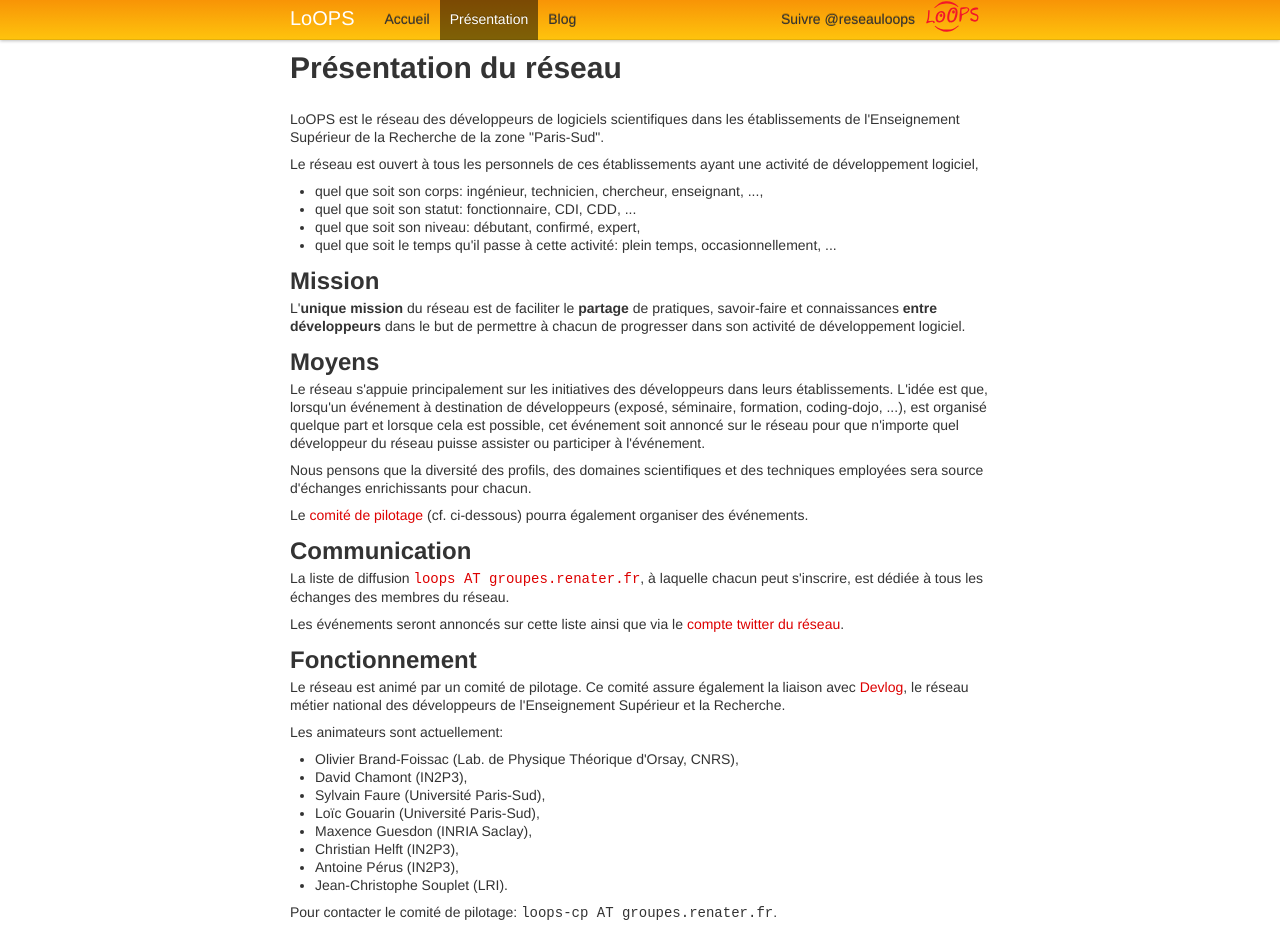
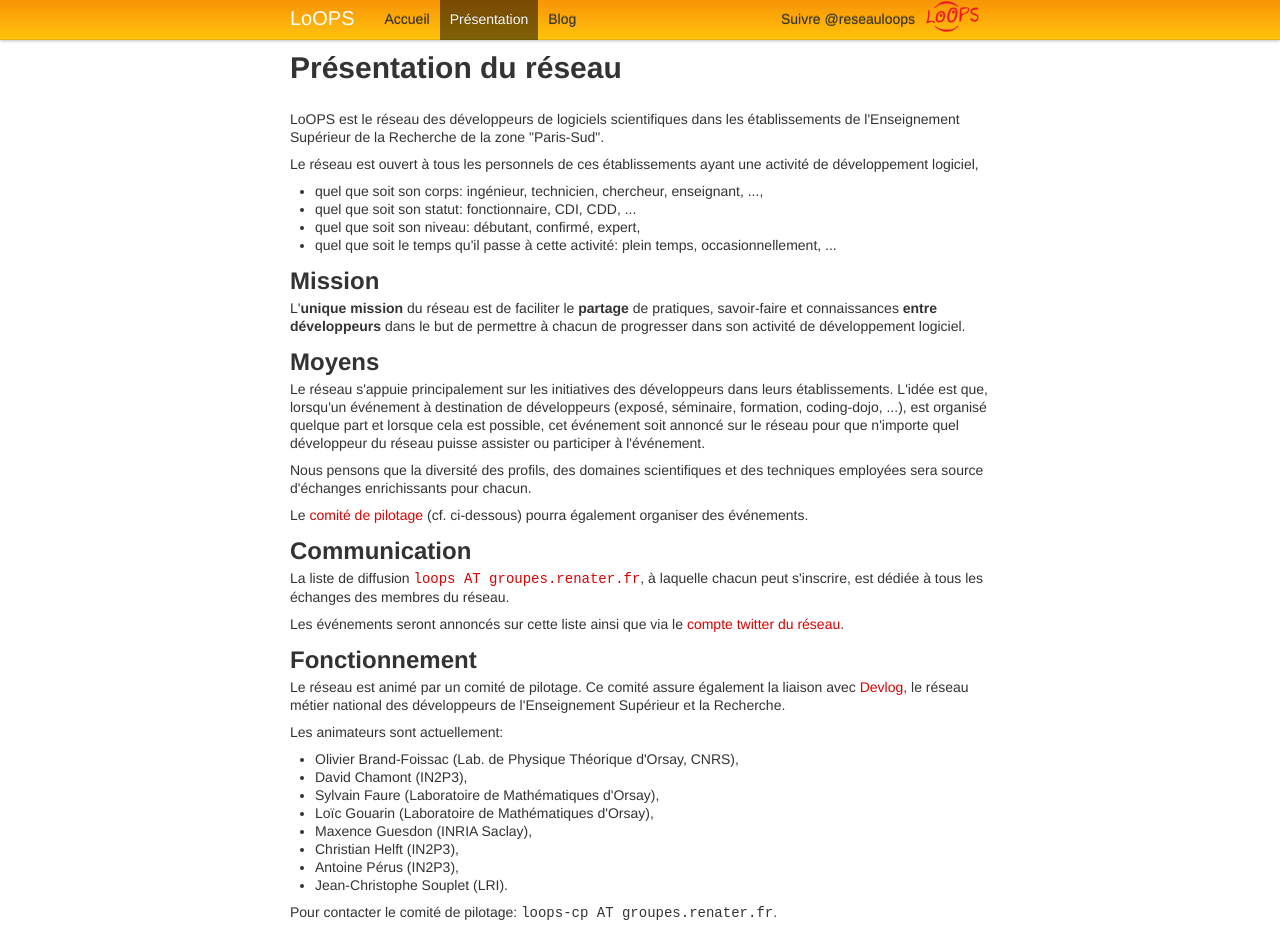
Before and after one commit to reseau-loops/reseau-loops.github.com, a Jekyll site: the page built from about.html, in a window 1280 px wide and 931 px high. Built offline with Jekyll 4.4.1, drawn with Linux system fonts in a browser that asks for light colours; Markdown is read by kramdown in place of the engine named in the settings; comment, search, counter and statistics services are not loaded.

Commit message:
fix: affiliation L. Gouarin et S. Faure

```diff
--- a/about.html
+++ b/about.html
@@ -73,8 +73,8 @@ Les animateurs sont actuellement:
 <ul>
 <li>Olivier Brand-Foissac (Lab. de Physique Théorique d'Orsay, CNRS),</li>
 <li>David Chamont (IN2P3),</li>
-<li>Sylvain Faure (Université Paris-Sud),</li>
-<li>Loïc Gouarin (Université Paris-Sud),</li>
+<li>Sylvain Faure (Laboratoire de Mathématiques d'Orsay),</li>
+<li>Loïc Gouarin (Laboratoire de Mathématiques d'Orsay),</li>
 <li>Maxence Guesdon (INRIA Saclay),</li>
 <li>Christian Helft (IN2P3),</li>
 <li>Antoine Pérus (IN2P3),</li>
```
